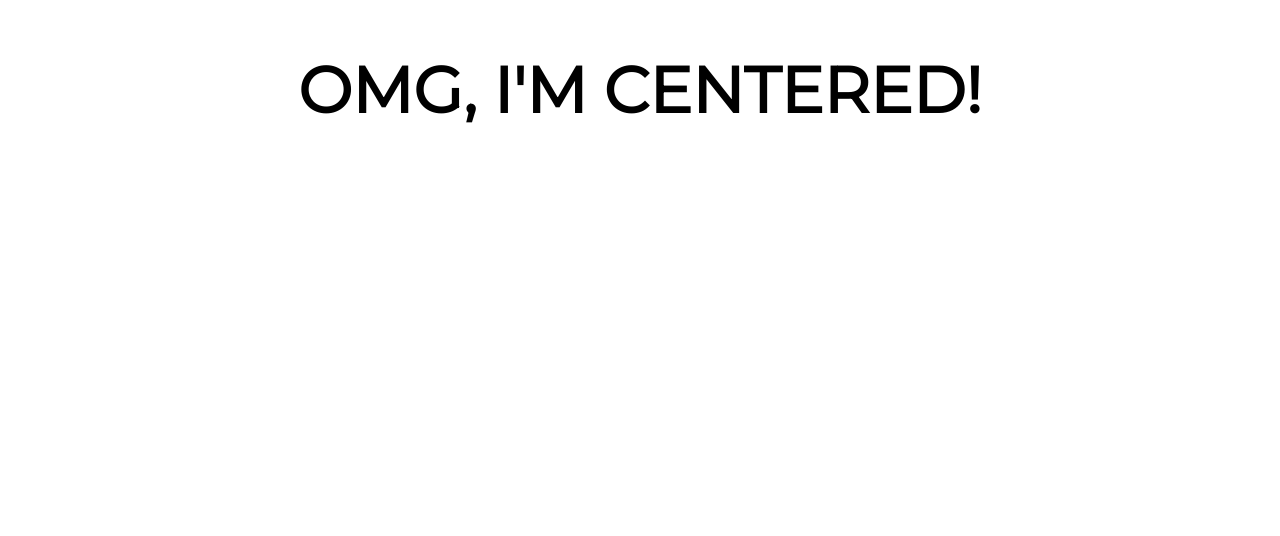
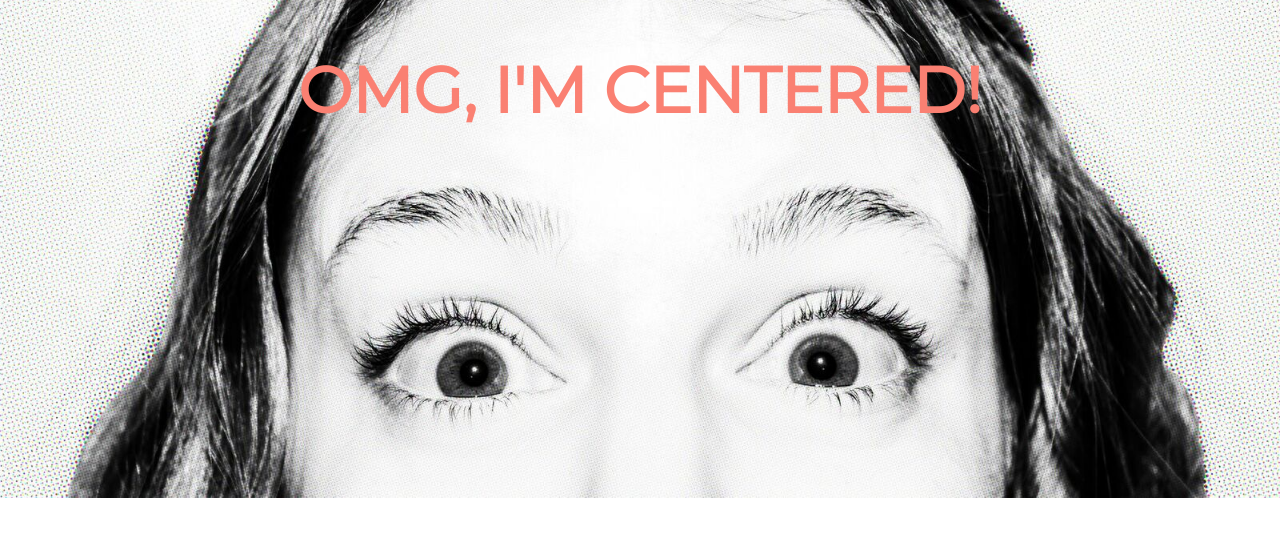
Before and after one commit to kaylaparks/skillcrush-flexboxes, a plain HTML site: page index.html in a window 1280 px wide. Drawn offline with Linux system fonts and the light colour scheme.

Commit message:
fixed background and added color to text

```diff
--- a/css/style.css
+++ b/css/style.css
@@ -2,20 +2,25 @@ body {
     display: flex; /* tells computer to begin using flex box layout */
     justify-content: center; /* this centers our object horizontally */
     align-items: center; /* this centers our object vertically */
-    background: url('../img/wow.png') botom center no-repeat;
+    background-image: url('../img/wow.png');
     background-size: cover;
+    background-position: center;
+    background-repeat: no-repeat;
     font-size: 1em;
     font-family: 'Montserrat', sans-serif;
+    color: salmon;
 }
 /* Tablet */
 @media screen and (min-width: 786px){
     h1 {
         font-size: 3em;
+        color: salmon;
     }
 }
 /* Desktop */
 @media screen and (min-width: 1200px){
     h1 {
         font-size: 4em;
+        color: salmon;
     }
 }
```
Also changed, not shown: index.html (+0 -1 lines).
